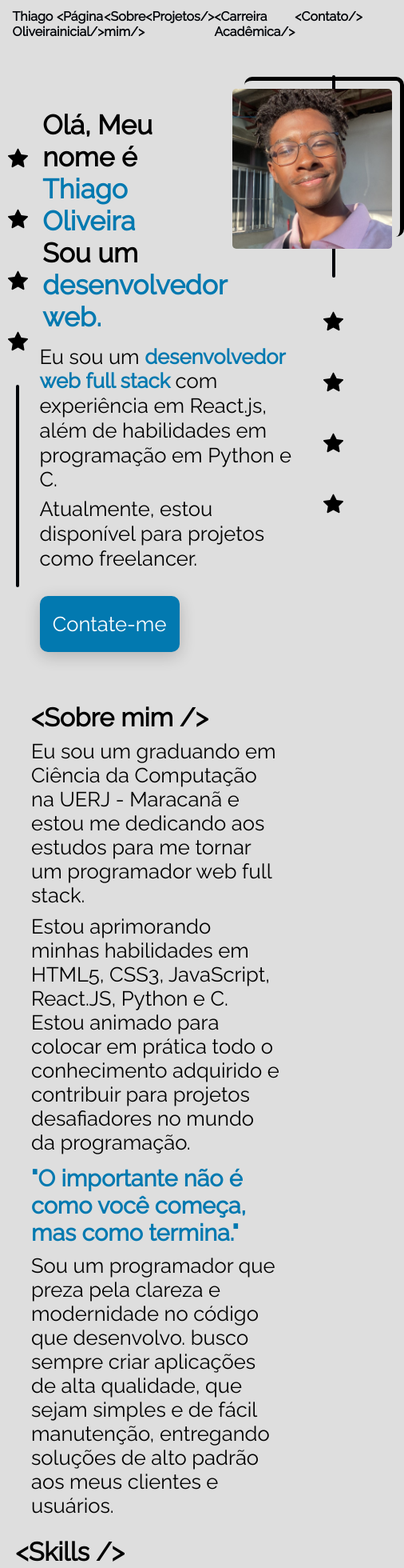
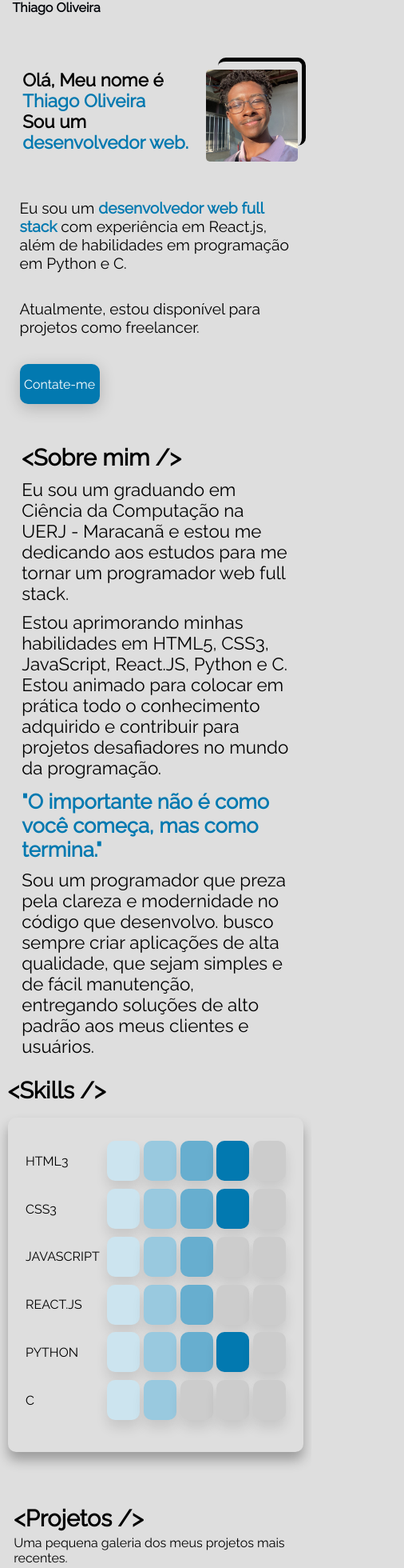
Before and after one commit to ThiagoS1lva/Portifolio, a React (Vite) app: page / in a window 390 px wide. Shown: the part 33-1993 px from the top of the page at 80% size, 506 px wide, since content can reach past the window. Built offline with nearby package versions, Linux system fonts and the light colour scheme.

Commit message:
responsividade final

```diff
--- a/src/ui/components/surfaces/Navbar.jsx
+++ b/src/ui/components/surfaces/Navbar.jsx
@@ -30,7 +30,7 @@ export default function Navbar() {
         <nav className={isTransparent ? `${styles.nav}` : `${styles.nav1}`}>
             <div className={styles.container}>
                 <div>
-                    <p className={isTransparent ? `${styles.link}` : `${styles.link1}` }>Thiago Oliveira</p>
+                    <p className={isTransparent ? `${styles.link}` : `${styles.link1}` } onClick={() => buttonHome(sectionHomeRef)}>Thiago Oliveira</p>
                 </div>
                 <ul className={styles.menu}>
                     <li className={isTransparent ? `${styles.link}` : `${styles.link1}` } onClick={() => buttonHome(sectionHomeRef)}>{`<Página inicial/>`}</li>
--- a/src/ui/styles/Footer.module.css
+++ b/src/ui/styles/Footer.module.css
@@ -51,3 +51,20 @@
 .icon a:nth-child(4):hover  {
     color: #3faf48;
 }
+
+@media (max-width:768px) {
+    .icones {
+        width: 20%;
+    }
+}
+@media (max-width:500px) {
+    .icones {
+        width: 40%;
+    }
+    .nome {
+        margin-left: 5%;
+    }
+    .icones {
+        margin-right: 5%;
+    }
+}
--- a/src/ui/styles/Navbar.module.css
+++ b/src/ui/styles/Navbar.module.css
@@ -72,3 +72,14 @@
         font-size: 1em;
     }
 }
+@media (max-width:500px) {
+    .menu {
+        display: none;
+    }
+    .nav {
+        min-height: 10vh;
+    }
+    .nav1 {
+        min-height: 10vh;
+    }
+}
--- a/src/ui/styles/SectionAcademy.module.css
+++ b/src/ui/styles/SectionAcademy.module.css
@@ -40,5 +40,21 @@
     .text p{
         font-size: 1.6em;
     }
-
 }
+@media (max-width:500px) {
+    .dad {
+        width: 95%;
+    }
+    .container {
+        margin-top: 10%;
+    }
+    .container h1 {
+        font-size: 1.8em;
+    }
+    .text p {
+        font-size: 1.4em;
+    }
+    .text span {
+        color: #0279b0;
+    }
+}
--- a/src/ui/styles/SectionContato.module.css
+++ b/src/ui/styles/SectionContato.module.css
@@ -65,3 +65,30 @@
         font-size: 1.4em;
     }
 }
+@media (max-width:500px) {
+    .container {
+        margin-top: 20%;
+        margin-bottom: 20%;
+    }
+    .container h1 {
+        font-size: 1.8em;
+    }
+    .container p {
+        font-size: 1.2em;
+        width: 100%;
+        margin: 0 0 5% 0;
+    }
+    .container a {
+        width: 150px;
+    }
+    .container button {
+        font-size: 1.2em;
+    }
+    .container a {
+        width: 125px;
+        height: 60px;
+    }
+    .dad {
+        width: 90%;
+    }
+}
--- a/src/ui/styles/SectionPortifolio.module.css
+++ b/src/ui/styles/SectionPortifolio.module.css
@@ -134,3 +134,31 @@
         font-size: 1.4em;
     }
 }
+@media (max-width:500px) {
+    .dad {
+        width: 95%;
+    }
+    .projetos {
+        width: 95%;
+    }
+    .container h1 {
+        font-size: 1.8em;
+    }
+    .container p {
+        font-size: 1em;
+    }
+    .row {
+        flex-direction: column;
+        width: 100%;
+    }
+    .card {
+        width: 100%;
+        margin-bottom: 10%;
+    }
+    .text h2 {
+        font-size: 1.5em;
+    }
+    .text p {
+        font-size: 1.2em;
+    }
+}
--- a/src/ui/styles/SectionSkill.module.css
+++ b/src/ui/styles/SectionSkill.module.css
@@ -53,3 +53,17 @@
         font-size: 1.6em;
     }
 }
+@media (max-width:500px) {
+    .container h1 {
+        font-size: 1.8em;
+    }
+    .hab p {
+        font-size: 1em;
+    }
+    .dad {
+        width: 95%;
+    }
+    .skill {
+        padding: 8% 6%;
+    }
+}
--- a/src/ui/styles/SectionSobre.module.css
+++ b/src/ui/styles/SectionSobre.module.css
@@ -46,3 +46,20 @@
         margin-top: 20%;
     }
 }
+@media (max-width:500px) {
+    .container1 h1 {
+        font-size: 1.8em;
+    }
+    .container1 {
+        margin-top: 15%;
+    }
+    .container1 p {
+        font-size: 1.4em;
+    }
+    .container {
+        width: 86%;
+    }
+    .container1 span {
+        font-size: 1.6em;
+    }
+}
--- a/src/ui/styles/SectionStart.module.css
+++ b/src/ui/styles/SectionStart.module.css
@@ -189,3 +189,48 @@
         margin-top: 10%;
     }
 }
+@media (max-width: 500px) {
+    .centroImg img {
+        height: 115px;
+        width: 115px;
+    }
+    .border {
+        height: 110px;
+        width: 110px;
+    }
+    .centroImg {
+        margin-right: 2%;
+        margin-top: 10%;
+        height: 120px;
+        width: 120px;
+    }
+    .titulo {
+        font-size: 1.4em;
+        margin-top: 10%;
+        margin-right: 2%;
+    }
+    .centroBaixo {
+        margin-right: 4%;
+    }
+    .centroBaixo p {
+        font-size: 1.2em;
+        margin-top: 8%;
+    }
+    .centroBaixo a{
+        width: 100px;
+        height: 50px;
+        margin-top: 10%;
+    }
+    .centroBaixo button {
+        font-size: 1em;
+    }
+    .esquerda {
+        display: none;
+    }
+    .direita {
+        display: none;
+    }
+    .container {
+        padding-top: 10vh;
+    }
+}
```
